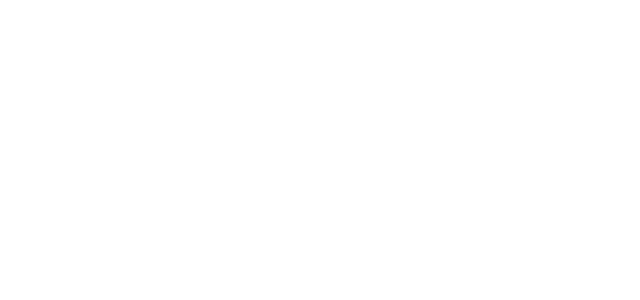
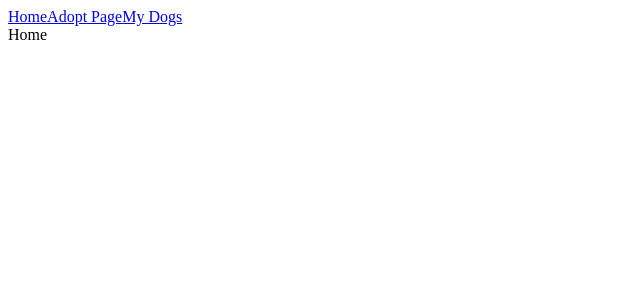
Before and after one commit to StopScreenSharing/dog-adopter, a React (Create React App) app: page / in a window 1280 px wide. Shown: the top 300 px of the page, without its empty margins (0-640 px from the left). Built offline with nearby package versions, Linux system fonts and the light colour scheme.

Commit message:
got json server running

```diff
--- a/src/Components/App.js
+++ b/src/Components/App.js
@@ -1,10 +1,14 @@
-import './App.css';
+import { Outlet } from 'react-router-dom';
+import NavBar from './NavBar';
 
 function App() {
   return (
-    <div className="App">
-      <Home />
-    </div>
+   <>
+      <header>
+        <NavBar />
+      </header>
+      <Outlet />
+   </>
   );
 }
 
--- a/src/Components/ErrorPage.js
+++ b/src/Components/ErrorPage.js
@@ -1,16 +1,12 @@
-import NavBar from "../NavBar";
 import { useRouteError } from "react-router-dom";
 
 function ErrorPage () {
 
     const error = useRouteError();
-    console.log(error):
+    console.log(error);
 
     return (
         <>
-            <header>
-                <NavBar />
-            </header>
             <main>
                 <h1>Whoops! Something went wrong!</h1>
             </main>
--- a/src/Components/NavBar.js
+++ b/src/Components/NavBar.js
@@ -1,7 +1,24 @@
 import React from "react";
+import { NavLink } from "react-router-dom";
+
 
 function NavBar() {
 
-}
+    return (
+        <nav>
+            <NavLink to="/" className="nav-link">
+                Home
+            </NavLink>
+
+            <NavLink to="/adoptpage" className="nav-link">
+                Adopt Page
+            </NavLink>
+
+            <NavLink to="/mydogs" className="nav-link">
+                My Dogs
+            </NavLink>
+        </nav>
+    );
+};
 
 export default NavBar;
--- /dev/null
+++ b/src/Css/NavBar.css
@@ -0,0 +1,16 @@
+.nav-link{
+    display: inline-block;
+    box-sizing: border-box;
+    width: 60px;
+    padding: 5px;
+    margin: 0 6px 6px;
+    background: blue;
+    text-decoration: none;
+    text-align: center;
+    font-size: min(10vw, 15px) ;
+    color: white;
+}
+
+.active {
+    color: red;
+}
--- a/src/index.css
+++ b/src/Css/index.css
@@ -1,4 +1,4 @@
-body {
+/* body {
   margin: 0;
   font-family: -apple-system, BlinkMacSystemFont, 'Segoe UI', 'Roboto', 'Oxygen',
     'Ubuntu', 'Cantarell', 'Fira Sans', 'Droid Sans', 'Helvetica Neue',
@@ -10,4 +10,4 @@
 code {
   font-family: source-code-pro, Menlo, Monaco, Consolas, 'Courier New',
     monospace;
-}
+} */
--- a/src/routes.js
+++ b/src/routes.js
@@ -1,24 +1,30 @@
+import App from "./Components/App";
 import Home from "./Components/Home";
 import AdoptPage from "./Components/AdoptPage";
 import MyDogs from "./Components/MyDogs";
-// import ErrorPage
+import ErrorPage from "./Components/ErrorPage";
 
 const routes = [
    {
         path: "/",
-        element: <Home />,
+        element: <App />,
+        errorElement: <ErrorPage />,
+        children: [
 
+            {
+                path: "/",
+                element: <Home />
             },
             {
                 path: "/adoptpage",
-        element: <AdoptPage />,
-
+                element: <AdoptPage />
             },
             {
                 path: "/mydogs",
-        element: <MyDogs />,
-
+                element: <MyDogs />
             },
+        ]
+    }
 ];
 
 export default routes;
```
Also changed, not shown: src/App.css (deleted, +0 -38 lines), src/index.js (+4 -3 lines). Lines whose indentation alone changed are shown as unchanged.
